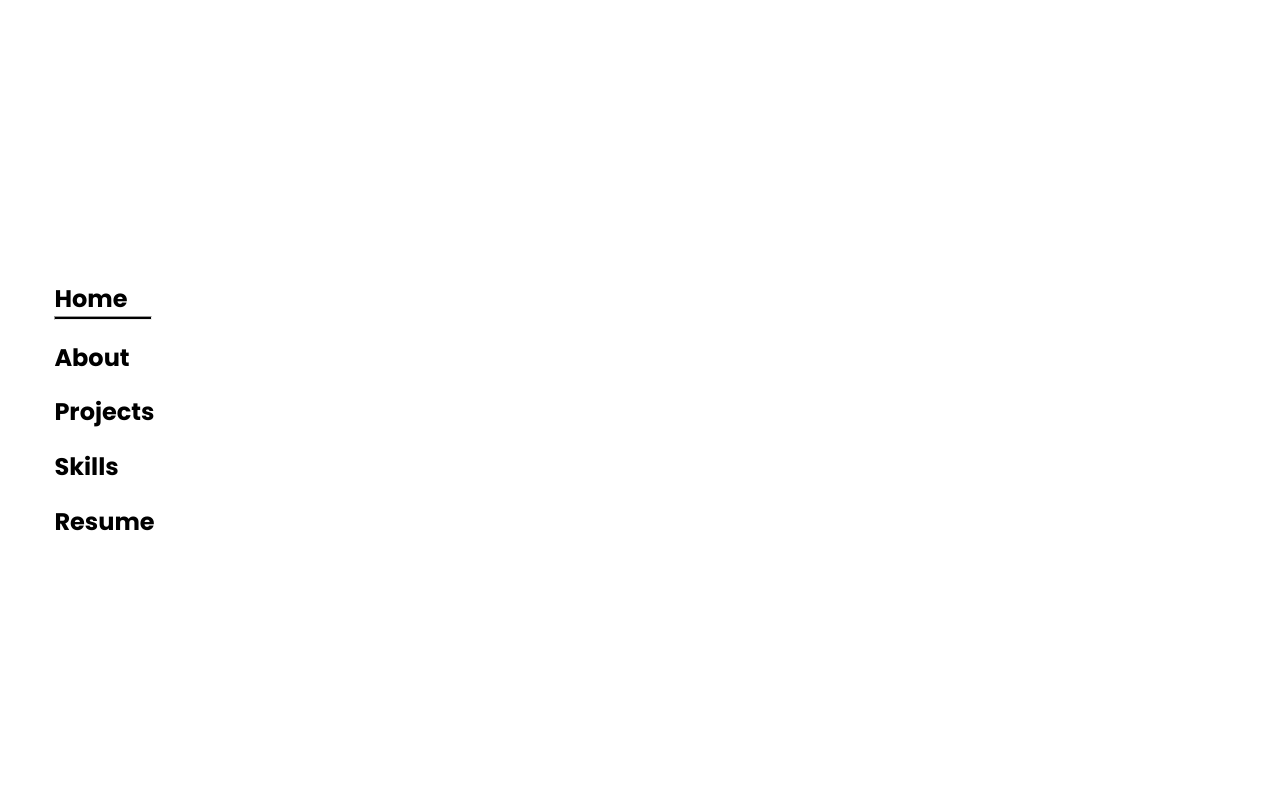
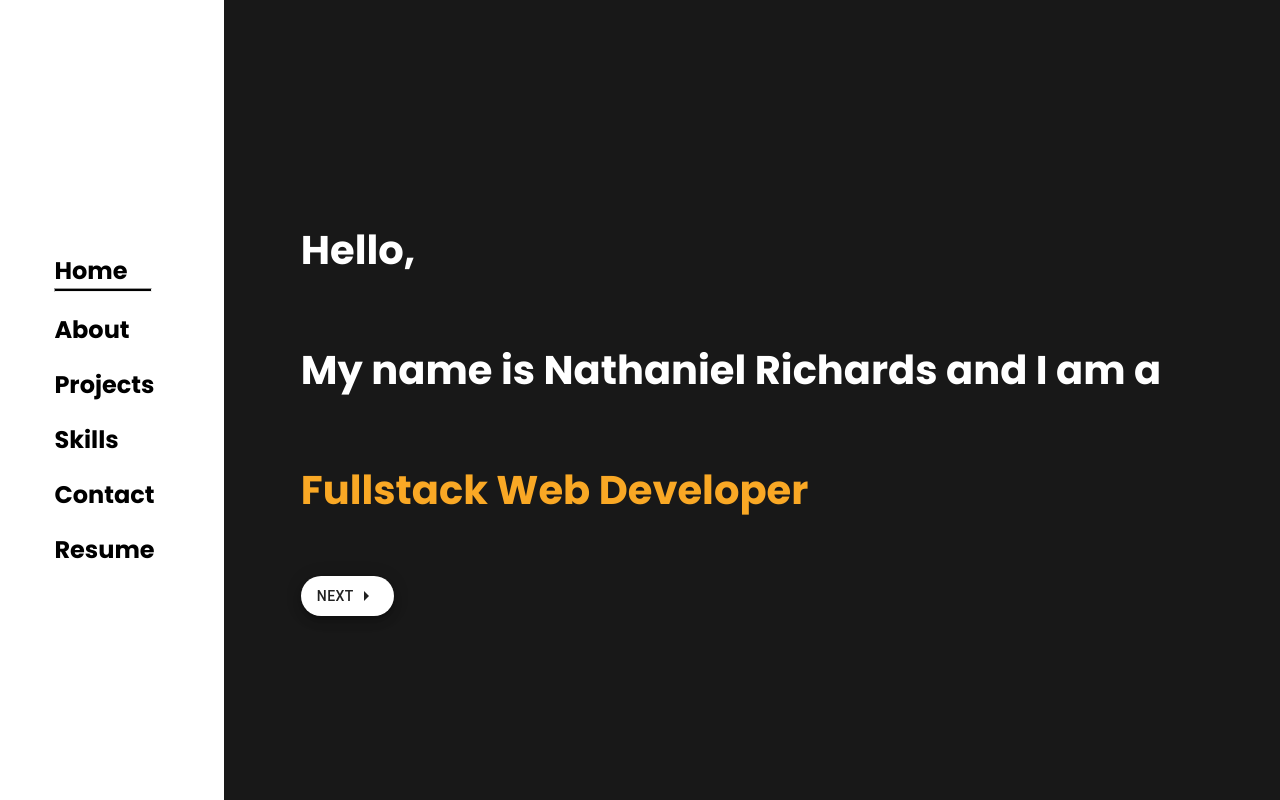
Before and after one commit to NateTheDev1/PortfolioFinal, a React (Create React App) app: page / in a window 1280 px wide. Shown: the top 800 px of the page. Built offline with nearby package versions, Linux system fonts and the light colour scheme.

Commit message:
Home Page V1 Done

```diff
--- a/src/App.js
+++ b/src/App.js
@@ -2,16 +2,23 @@ import React from "react";
 import { connect } from "react-redux";
 import Sidebar from "./components/Sidebar";
 import { makeStyles } from "@material-ui/core";
+import MainWindow from "./components/MainWindow";
 
 const useStyles = makeStyles({
-  root: {},
+  root: {
+    display: "flex",
+    flexDirection: "row",
+    height: "100vh",
+    width: "100%",
+  },
 });
 
 const App = () => {
   const classes = useStyles();
   return (
-    <div>
+    <div className={classes.root}>
       <Sidebar />
+      <MainWindow />
     </div>
   );
 };
--- /dev/null
+++ b/src/components/MainWindow.js
@@ -0,0 +1,62 @@
+import React from "react";
+import { makeStyles } from "@material-ui/core/styles";
+import { Container, Fab } from "@material-ui/core";
+import ArrowRightIcon from "@material-ui/icons/ArrowRight";
+
+const useStyles = makeStyles({
+  root: {
+    backgroundColor: "#181818",
+
+    width: "100%",
+    height: "175%",
+    color: "white",
+    marginLeft: "17.5%",
+    display: "flex",
+    flexDirection: "column",
+  },
+  home: {
+    marginTop: "5%",
+    marginLeft: "5%",
+    height: "100%",
+    fontWeight: "700",
+
+    "& h1": {
+      marginTop: "15%",
+      fontSize: "2.5rem",
+      lineHeight: "3",
+
+      "& span": {
+        color: "#F9A825",
+      },
+    },
+  },
+  next: {
+    backgroundColor: "white",
+  },
+});
+
+const MainWindow = () => {
+  const classes = useStyles();
+  return (
+    <div className={classes.root}>
+      <Container maxWidth="md" className={classes.home} id="home">
+        <h1>
+          Hello, <br />
+          My name is Nathaniel Richards and I am a <br />
+          <span>Fullstack Web Developer</span>
+        </h1>
+        <Fab
+          aria-label="next"
+          variant="extended"
+          className={classes.next}
+          size="medium"
+        >
+          Next
+          <ArrowRightIcon />
+        </Fab>
+      </Container>
+    </div>
+  );
+};
+
+export default MainWindow;
--- a/src/components/Sidebar.js
+++ b/src/components/Sidebar.js
@@ -10,9 +10,11 @@ const useStyles = makeStyles({
     overflow: "hidden",
     position: "fixed",
     height: "100%",
+
     alignItems: "flex-start",
     justifyContent: "center",
     padding: "0px 4.25%",
+
     "& h2": {
       fontWeight: "700",
       marginBottom: "0",
@@ -24,6 +26,11 @@ const useStyles = makeStyles({
       backgroundColor: "black",
       margin: "0",
     },
+
+    "& a": {
+      textDecoration: "none",
+      color: "black",
+    },
   },
 });
 
@@ -31,7 +38,9 @@ const Sidebar = ({ page }) => {
   const classes = useStyles();
   return (
     <div className={classes.root}>
-      <h2>Home</h2>
+      <a href="#home">
+        <h2>Home</h2>
+      </a>
       {page === "Home" ? <hr /> : null}
       <h2>About</h2>
       {page === "About" ? <hr /> : null}
@@ -39,6 +48,8 @@ const Sidebar = ({ page }) => {
       {page === "Projects" ? <hr /> : null}
       <h2>Skills</h2>
       {page === "Skills" ? <hr /> : null}
+      <h2>Contact</h2>
+      {page === "Contact" ? <hr /> : null}
       <h2>Resume</h2>
       {page === "Resume" ? <hr /> : null}
     </div>
--- a/src/index.css
+++ b/src/index.css
@@ -1,8 +1,13 @@
+html {
+  scroll-behavior: smooth;
+}
+
 body {
   margin: 0;
   -webkit-font-smoothing: antialiased;
   -moz-osx-font-smoothing: grayscale;
   font-family: "Poppins", sans-serif;
+  font-size: 16px;
 }
 
 code {
```
Also changed, not shown: src/images/output-onlinepngtools.png (added).
